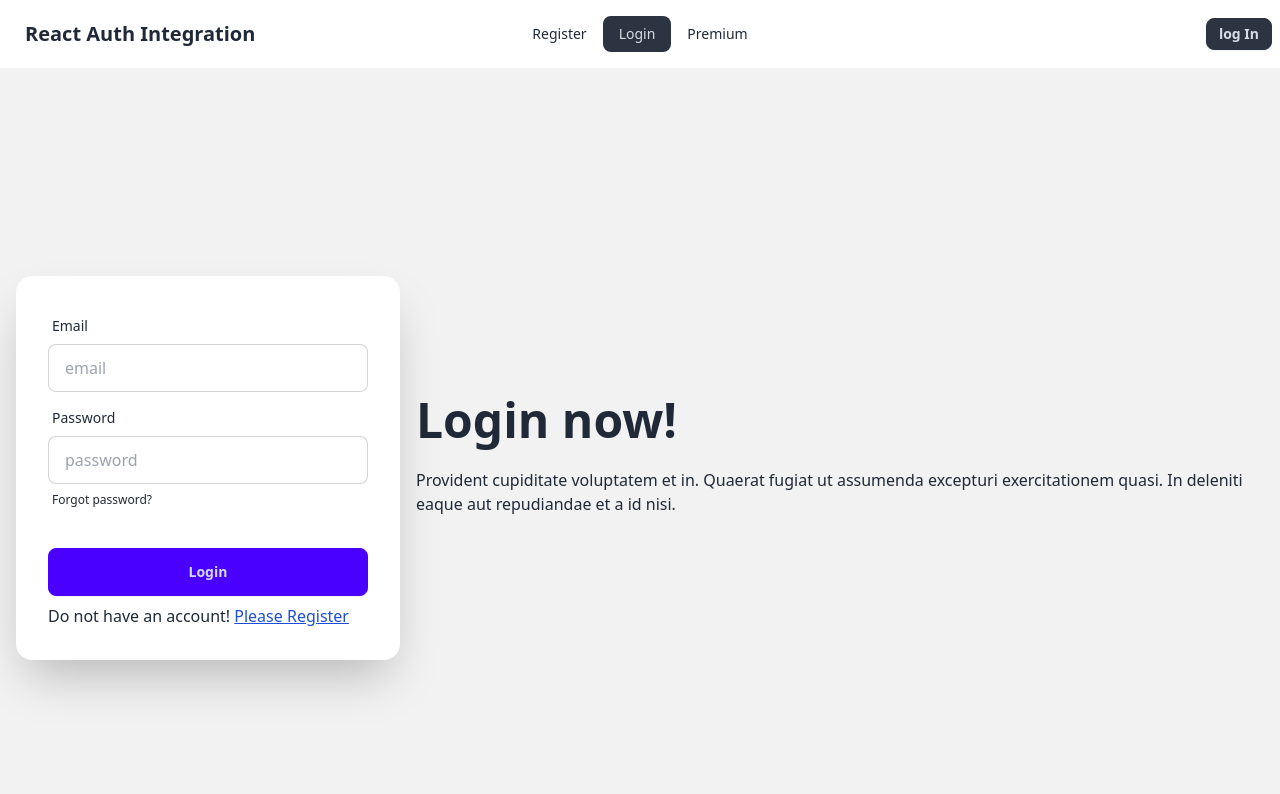
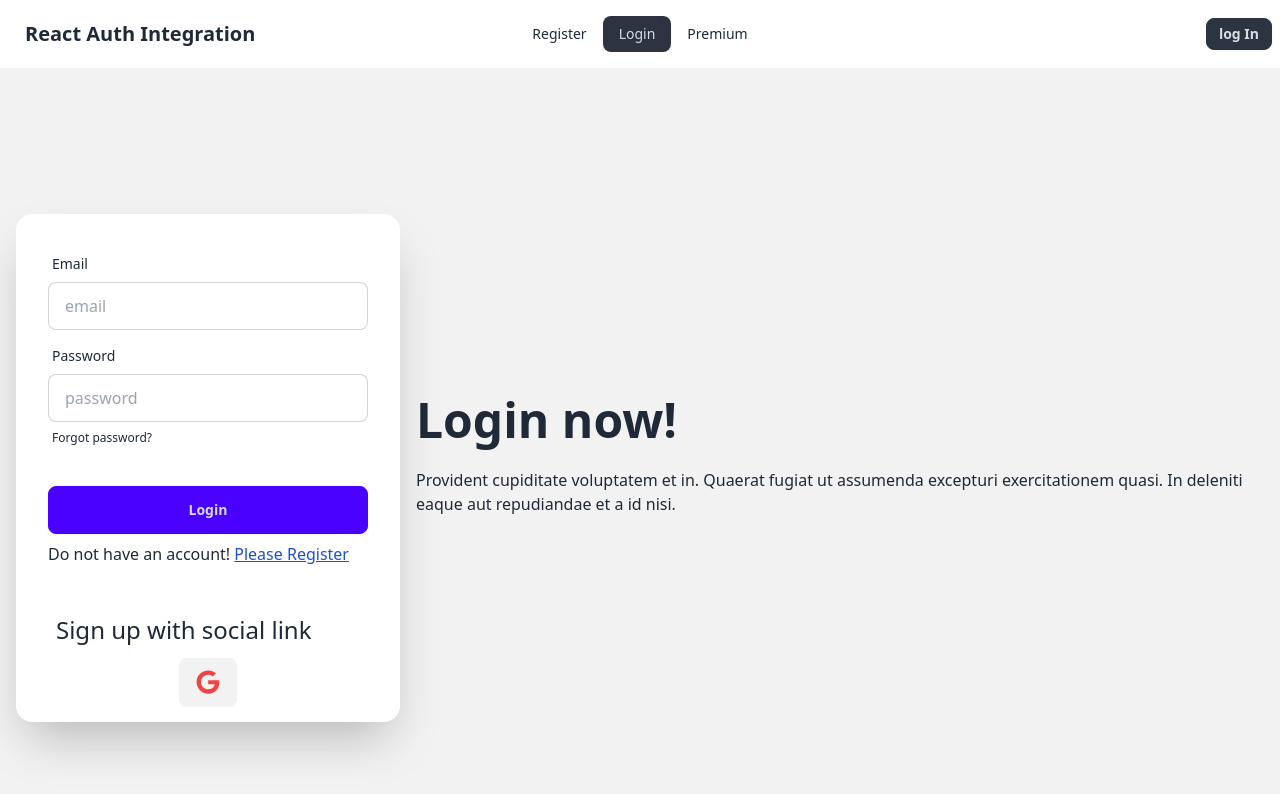
Before and after one commit to ahshobuj1/auth-integration-react-project, a React (Vite) app: page /login in a window 1280 px wide. Shown: the top 794 px of the page. Built offline with nearby package versions, Linux system fonts and the light colour scheme; no server answers.

Commit message:
netlify error fix

```diff
--- a/package.json
+++ b/package.json
@@ -16,6 +16,7 @@
     "prop-types": "^15.8.1",
     "react": "^18.3.1",
     "react-dom": "^18.3.1",
+    "react-icons": "^5.2.1",
     "react-router-dom": "^6.25.1",
     "sort-by": "^1.2.0"
   },
--- a/src/components/Login.jsx
+++ b/src/components/Login.jsx
@@ -1,9 +1,10 @@
 import {useContext} from 'react';
 import {Link, useNavigate} from 'react-router-dom';
 import {AuthContext} from './auth/UserContext';
+import {FaGoogle} from 'react-icons/fa';
 
 const Login = () => {
-    const {loginUser} = useContext(AuthContext);
+    const {loginUser, logInWithGoogle} = useContext(AuthContext);
     const navigate = useNavigate();
 
     const handleLoggedIn = (e) => {
@@ -13,11 +14,19 @@ const Login = () => {
         console.log(email, password);
 
         loginUser(email, password)
-            .then((res) => console.log('user logged successfully', res.user))
+            .then((res) => {
+                console.log('user logged successfully', res.user);
+                e.target.reset();
+            })
             .catch((err) => console.log(err.message));
 
-        e.target.reset();
         navigate('/');
+    };
+
+    const handleGoogleLogIn = () => {
+        logInWithGoogle()
+            .then((result) => console.log(result.user))
+            .catch((err) => console.log(err.message));
     };
 
     return (
@@ -81,6 +90,18 @@ const Login = () => {
                                 </Link>
                             </p>
                         </form>
+                        <div className="my-4 px-10">
+                            <h2 className="text-2xl">
+                                Sign up with social link
+                            </h2>
+                            <div className=" flex justify-center mt-3">
+                                <button
+                                    onClick={handleGoogleLogIn}
+                                    className="text-2xl btn text-red-500">
+                                    <FaGoogle />
+                                </button>
+                            </div>
+                        </div>
                     </div>
                 </div>
             </div>
--- a/src/components/auth/UserContext.jsx
+++ b/src/components/auth/UserContext.jsx
@@ -4,11 +4,14 @@ import {
     createUserWithEmailAndPassword,
     onAuthStateChanged,
     signInWithEmailAndPassword,
+    signInWithPopup,
+    GoogleAuthProvider,
     signOut,
 } from 'firebase/auth';
 import auth from '../../Firebase/firebase';
 
 export const AuthContext = createContext();
+const provider = new GoogleAuthProvider();
 
 const UserContext = ({children}) => {
     const [user, setUser] = useState('');
@@ -24,6 +27,12 @@ const UserContext = ({children}) => {
     const loginUser = (email, password) => {
         setLoading(true);
         return signInWithEmailAndPassword(auth, email, password);
+    };
+
+    //log in with google
+    const logInWithGoogle = () => {
+        setLoading(true);
+        return signInWithPopup(auth, provider);
     };
 
     //log out user
@@ -46,7 +55,14 @@ const UserContext = ({children}) => {
         return () => unsubscribe();
     }, []);
 
-    const authInfo = {user, registerUser, loginUser, loggedOut, loading};
+    const authInfo = {
+        user,
+        registerUser,
+        loginUser,
+        loggedOut,
+        loading,
+        logInWithGoogle,
+    };
 
     return (
         <div>
```
Also changed, not shown: 2 other files (tests, documents, lock files or other folders).
